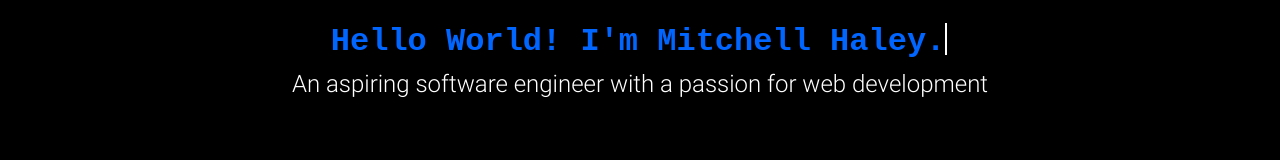
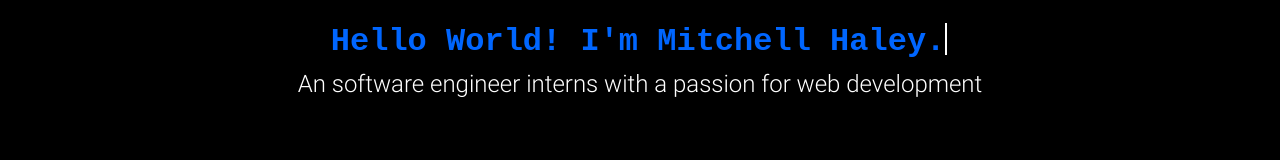
Before and after one commit to Voyex/Portfolio, a plain HTML site: page index.html in a window 1280 px wide. Shown: the part 345-505 px from the top of the page. Drawn offline with Linux system fonts and the light colour scheme.

Commit message:
updated summary text

```diff
--- a/index.html
+++ b/index.html
@@ -96,7 +96,7 @@
                     </h1>
                 </div>
                 <h2>
-                    An aspiring software engineer with a passion for web
+                    An software engineer interns with a passion for web
                     development
                 </h2>
             </div>
```
